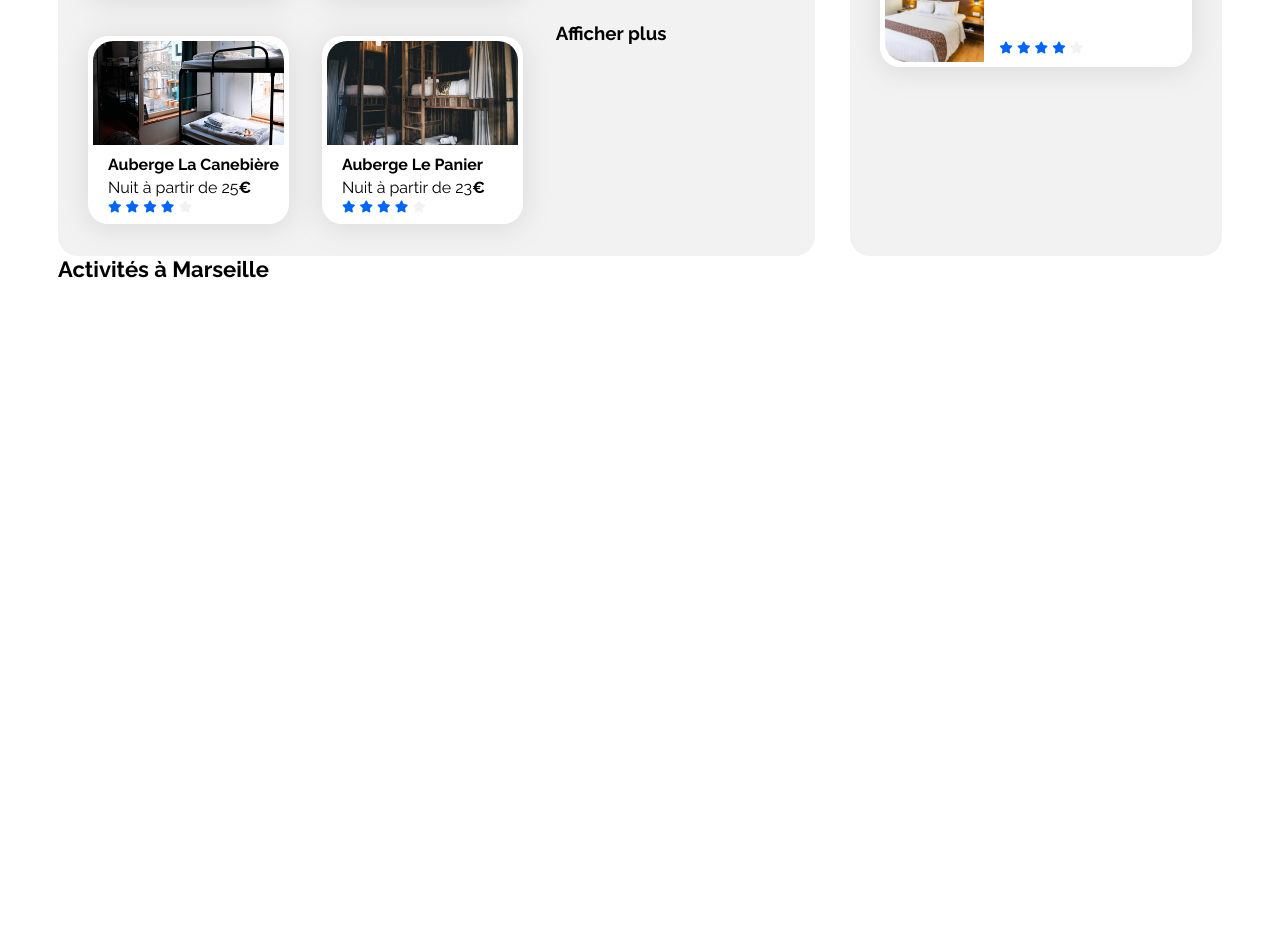
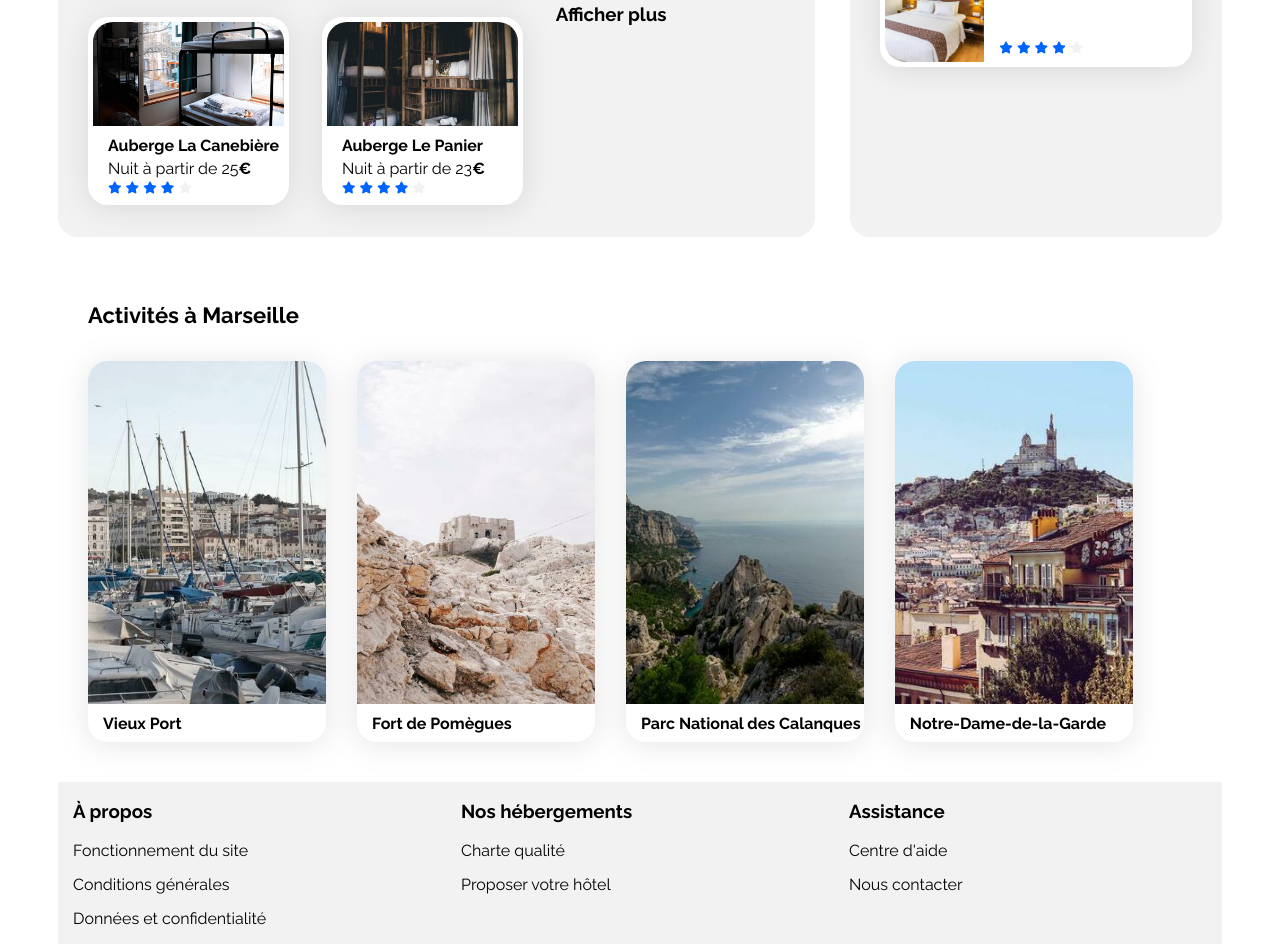
Before and after one commit to Robiin3/projet3, a plain HTML site: page index.html in a window 1280 px wide. Shown: the part 909-1861 px from the top of the page. Before the commit the page ends 1199 px from the top, so only its background shows below. Drawn offline with Linux system fonts and the light colour scheme.

Commit message:
page terminee sans responsive

```diff
--- a/css/style.css
+++ b/css/style.css
@@ -167,6 +167,42 @@ a {
     box-sizing: border-box;
 }
 
+/****** Activités Marseille ***********/
+
+.activites {
+margin-top: 35px;
+padding: 30px;
+}
+
+.activites .populaires-cards {
+    display: flex;
+    gap: 4px;
+    flex-wrap: wrap;
+}
+
+.activites .populaires-cards a {
+    width: 24%;
+}
+
+.activites .card {
+    display: flex;
+    flex-direction: column;
+    width: 90%;
+    height: 90%;
+    padding: 0px;
+    }
+
+.activites .populaires-cards img {
+    height: 90%;
+    border-top-left-radius: 20px;
+    border-top-right-radius: 20px;
+}
+
+.activites .populaires-cards .card-content {
+    width: 100%;
+    padding-left: 15px;
+    box-sizing: border-box;
+}
 
 /****** Header ***********/
 
@@ -188,7 +224,7 @@ header {
     opacity: 0px;
   }
 
-nav ul {
+  .mon-header nav ul {
     list-style-type: none; /* Retire les puces de la liste */
     margin: 50;
     padding: 0;
@@ -198,11 +234,11 @@ nav ul {
   }
 
 
-  nav ul li a {
+  .mon-header nav ul li a {
     border-top: 2px solid transparent;  /* Bordure invisible par défaut pour éviter un "saut" lorsque la bordure devient visible au survol */
   }
 
-  nav ul li a:hover {
+  .mon-header nav ul li a:hover {
     border-top: solid 2px #0065FC; /* Bordure bleue au survol */
     padding-top: 10px; /* Augmente l'espace uniquement en haut */
     color: #0065FC; /* texte bleu au survol */
@@ -315,6 +351,33 @@ nav ul {
     font-weight: bold;
 }
 
+/****** Footer ***********/
+
+.footer-container {
+    display: flex;
+    justify-content: space-around; /* Espace égal entre chaque colonne */
+    background-color: var(--main-bg-color);
+    box-sizing: border-box;
+}
+
+.footer-column {
+    flex: 1; /* Chaque colonne prend une part égale de l'espace disponible */
+    padding: 0 15px;
+}
+
+.footer-column ul {
+    list-style: none; /* Retire les puces de la liste */
+    padding: 0; /* Retire le padding par défaut de la liste */
+}
+
+.footer-column ul li {
+    margin-bottom: 15px; /* Espace entre chaque ligne de la liste */
+}
+
+.footer-column ul li a:hover {
+    text-decoration: underline; /* Ajoute un soulignement au survol- optionnel */
+}
+
 /* Le code ci-dessous correspond à la version responsive uniquement */
 
 /****** Media queries ***********/
--- a/index.html
+++ b/index.html
@@ -16,7 +16,7 @@
 
 <body>
     <div class="main-container">
-        <header>
+        <header class="mon-header">
             <img src="./images/logo/Booki.png" alt="logosite" class="logoBooki">
             <nav>
                 <ul>
@@ -87,8 +87,6 @@ Nos pépites
             <div class="hebergements-and-populaires">
                 <section class="hebergements">
                  <!-- Hébergements Marseille -->
-
-                 testpush
 
                     <div class="marseille">
                         <div class="populaires-title">
@@ -283,18 +281,89 @@ Nos pépites
                 </section>
             </div>
 
+                                <!-- Activités à Marseille -->
+
         <div>
-            <h2 id="ancre_activites" class="section-title">Activités à Marseille</h2>
+        <section class="activites">
+                   <div class="populaires-title">
+                    <h2 id="ancre_activites" class="section-title">Activités à Marseille</h2>
+                   </div>
+                   <div class="populaires-cards">
+                       <a href="#">
+                           <article class="card">
+                               <img src="./images/activites/reno-laithienne.jpg" alt="Image de Vieux-port">
+                               <div class="card-content">
+                                   <div class="card-txt">
+                                       <h3 class="card-title">Vieux Port</h3>
+                                    </div>
+                               </div>
+                           </article>
+                       </a>
+                       <a href="#">
+                           <article class="card">
+                               <img src="./images/activites/paul-hermann.jpg" alt="Image de Fort de Pomègues">
+                               <div class="card-content">
+                                   <div class="card-txt">
+                                       <h3 class="card-title">Fort de Pomègues</h3>
+                                    </div>
+                               </div>
+                           </article>
+                       </a>
+                       <a href="#">
+                           <article class="card">
+                               <img src="./images/activites/kilyan-sockalingum.jpg" alt="Image de Parc National des Calanques">
+                               <div class="card-content">
+                                   <div class="card-txt">
+                                       <h3 class="card-title">Parc National des Calanques</h3>
+                                   </div>
+                               </div>
+                           </article>
+                       </a>
+                       <a href="#">
+                           <article class="card">
+                               <img src="./images/activites/florian-wehde.jpg" alt="Image de Notre-Dame-de-la-Garde">
+                               <div class="card-content">
+                                   <div class="card-txt">
+                                       <h3 class="card-title">Notre-Dame-de-la-Garde</h3>
+                                   </div>
+                               </div>
+                           </article>
+                       </a>
+                   </div>
+
+           </section>
         </div>
-
-
 
         </main>
 
+<!-- Footer -->
 
+        <footer class="footer-container">
+                <nav class="footer-column">
+                    <h3>À propos</h3>
+                    <ul>
+                        <li><a href="#">Fonctionnement du site</a></li>
+                        <li><a href="#">Conditions générales</a></li>
+                        <li><a href="#">Données et confidentialité</a></li>
+                    </ul>
+                </nav>
 
+                <nav class="footer-column">
+                    <h3>Nos hébergements</h3>
+                    <ul>
+                        <li><a href="#">Charte qualité</a></li>
+                        <li><a href="#">Proposer votre hôtel</a></li>
+                    </ul>
+                </nav>
 
-        <footer></footer>
+                <nav class="footer-column">
+                    <h3>Assistance</h3>
+                    <ul>
+                        <li><a href="#">Centre d'aide</a></li>
+                        <li><a href="#">Nous contacter</a></li>
+                    </ul>
+                </nav>
+        </footer>
     </div>
 </body>
 </html>
```
